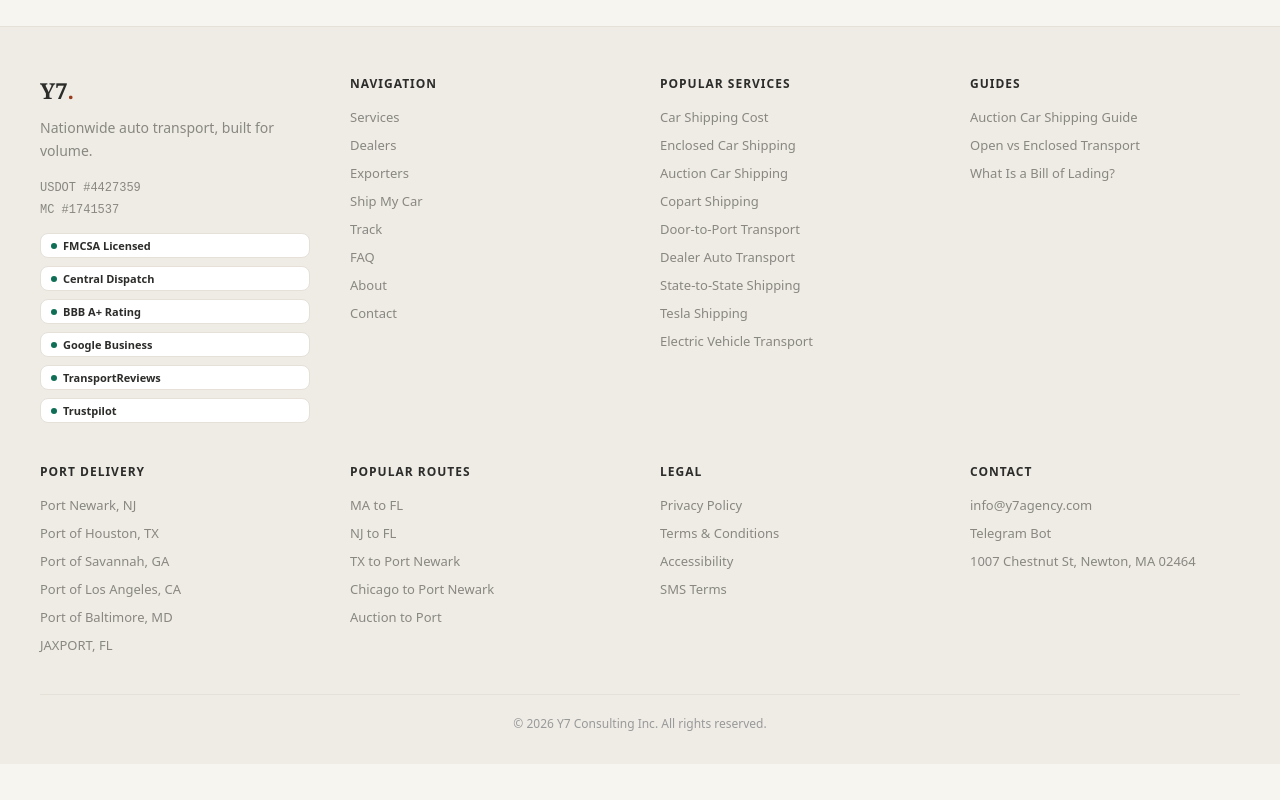
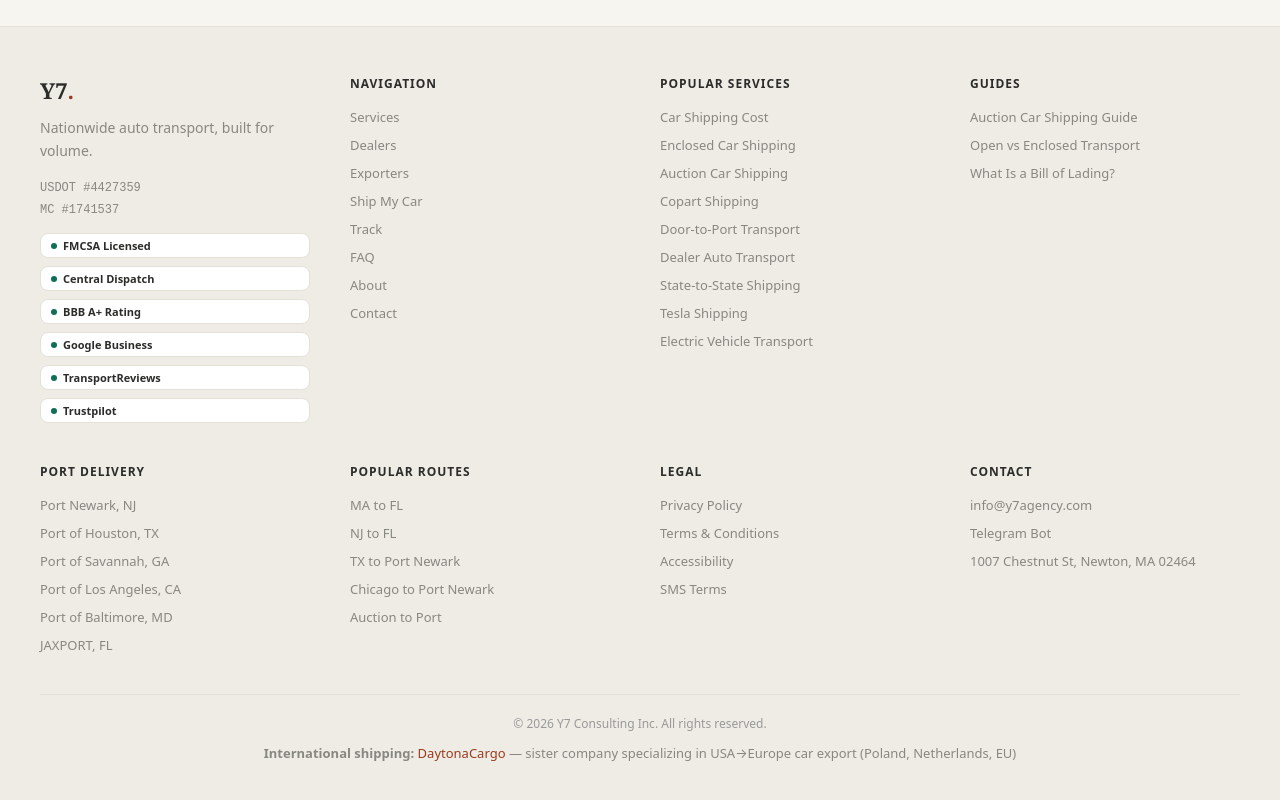
Before and after one commit to sergiivorotyntsev/Y7-WEBSITE, a React (Vite) app: page / in a window 1280 px wide. Shown: the part 4149-4949 px from the top of the page. Before the commit the page ends 4913 px from the top, so only its background shows below. Built offline with nearby package versions, Linux system fonts and the light colour scheme; no server answers.

Commit message:
[S5-08] footer: add DaytonaCargo sister company link

```diff
--- a/src/components/Footer.jsx
+++ b/src/components/Footer.jsx
@@ -232,6 +232,26 @@ export default function Footer() {
       }}>
         &copy; {t('footer.copyright')}
       </div>
+      <div style={{
+        maxWidth: '1200px',
+        margin: '0 auto',
+        padding: '12px 24px',
+        textAlign: 'center',
+        fontFamily: fonts.sans,
+        fontSize: '13px',
+        color: colors.textMuted,
+      }}>
+        <strong>International shipping:</strong>{' '}
+        <a
+          href="https://daytonacargo.com"
+          target="_blank"
+          rel="noopener"
+          style={{ color: colors.accent }}
+        >
+          DaytonaCargo
+        </a>
+        {' '}&mdash; sister company specializing in USA&rarr;Europe car export (Poland, Netherlands, EU)
+      </div>
     </footer>
   );
 }
```
